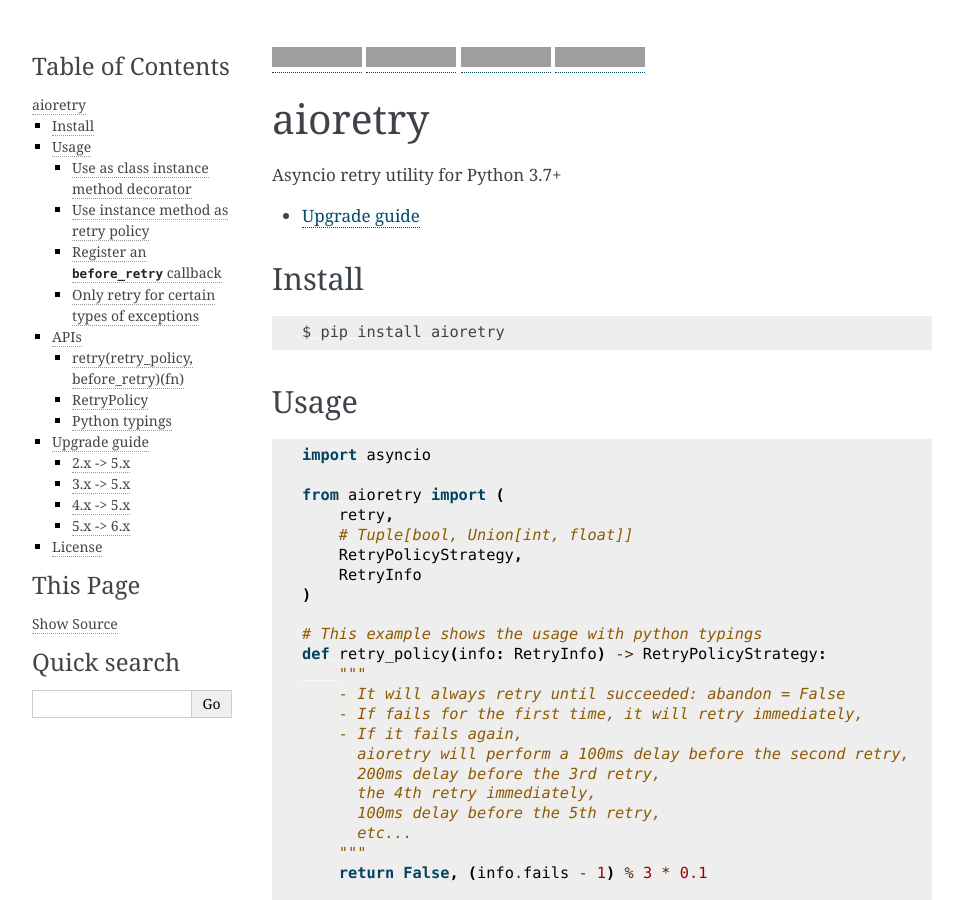
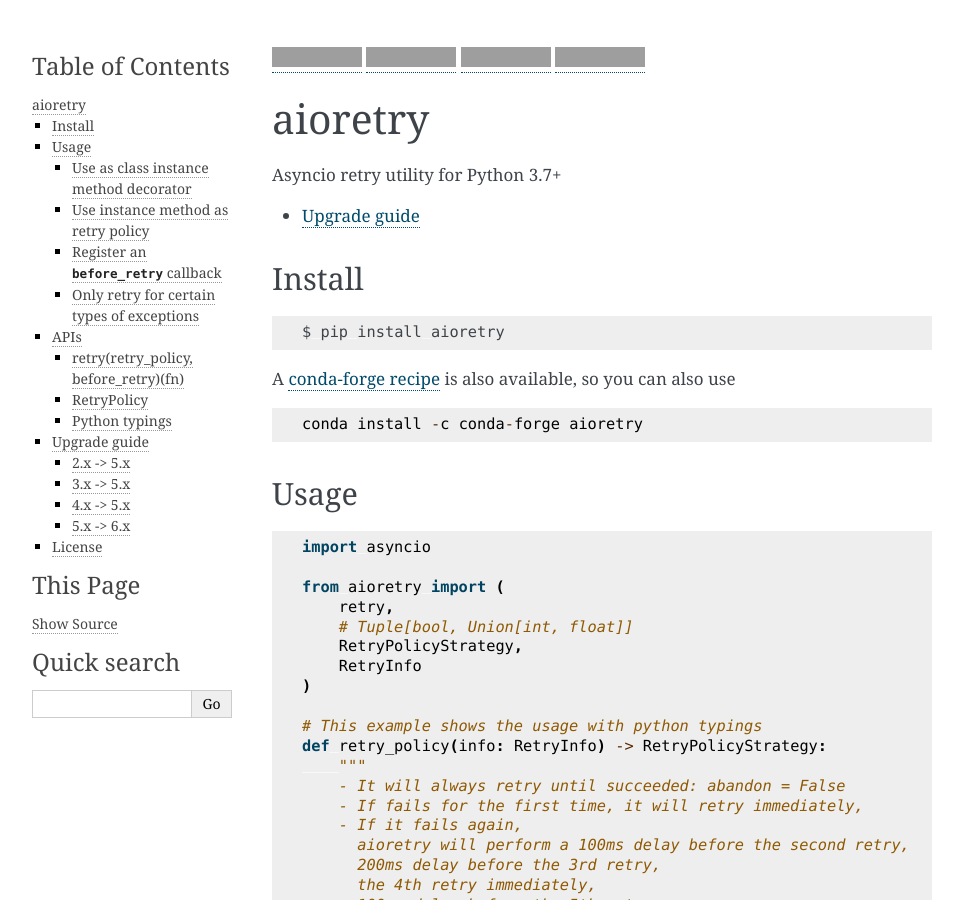
Before and after one commit to kaelzhang/python-aioretry, a Sphinx documentation site: the page built from docs/README.md, in a window 1280 px wide and 900 px high, cut to the strip 0-900 px from the top of the window. Shown: the whole strip, without its empty margins (148-1111 px from the left). Built offline with Sphinx 7.4.7, drawn with Linux system fonts in a browser that asks for light colours; grey boxes are pictures that could not be loaded.

Commit message:
#8: README.md: updates install hints for conda

````diff
--- a/aioretry/__init__.py
+++ b/aioretry/__init__.py
@@ -1,4 +1,4 @@
-__version__ = '6.0.0'
+__version__ = '6.0.1'
 
 from .retry import (
     retry,
--- a/docs/README.md
+++ b/docs/README.md
@@ -13,6 +13,12 @@ Asyncio retry utility for Python 3.7+
 
 ```sh
 $ pip install aioretry
+```
+
+A [conda-forge recipe](https://github.com/conda-forge/aioretry-feedstock) is also available, so you can also use
+
+```py
+conda install -c conda-forge aioretry
 ```
 
 ## Usage
````
